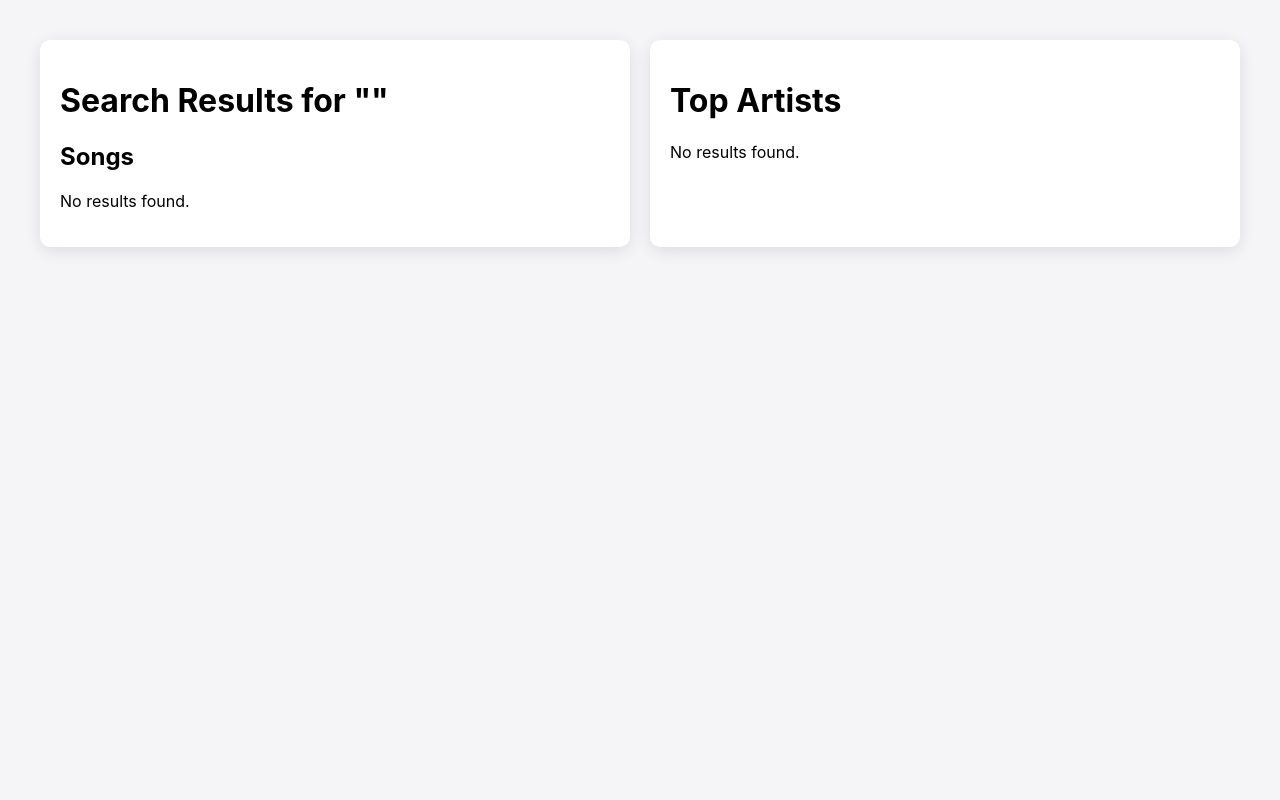
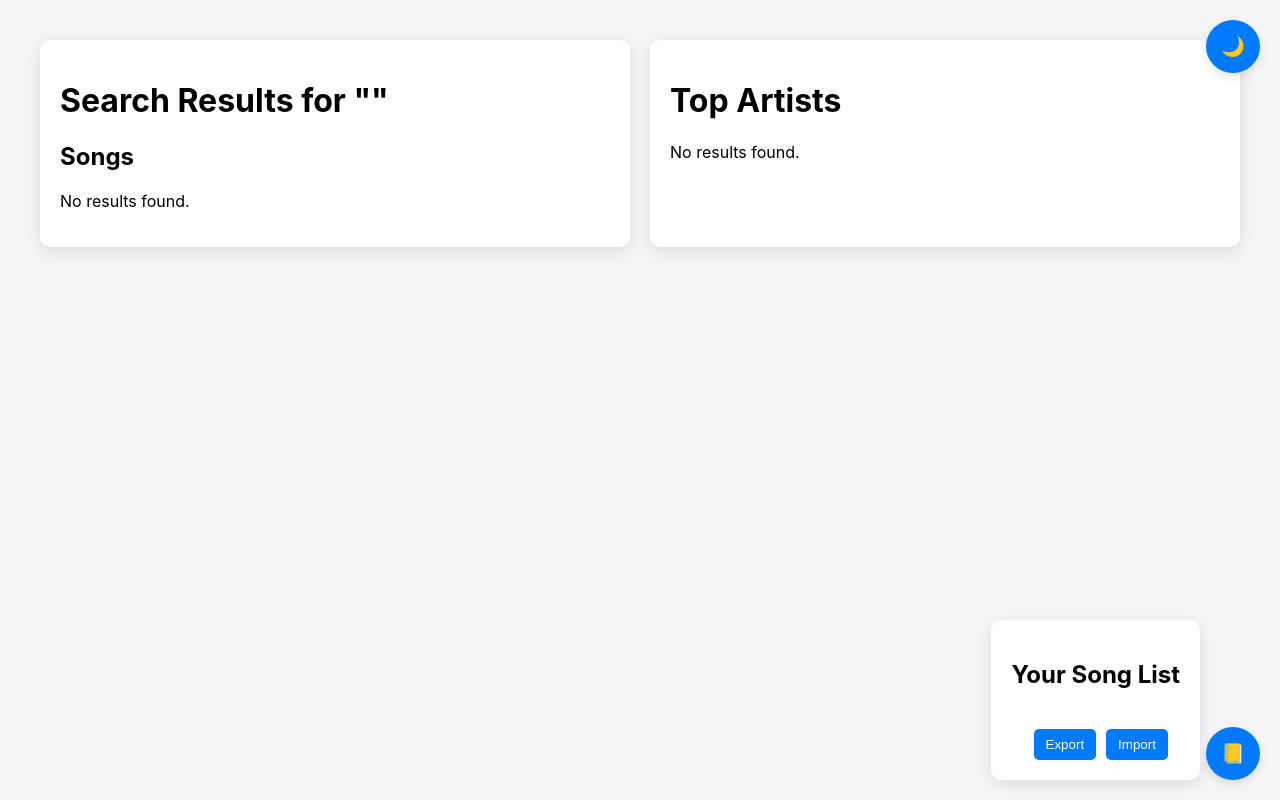
Before and after one commit to JohnStyleZ/lyricslookup, a Flask app: template templates/search_results.html in a window 1280 px wide. Run offline with Flask 3, Linux system fonts and the light colour scheme; the template is opened without the code that fills it, so the values that code supplies are empty.

Commit message:
Update search_results.html

```diff
--- a/templates/search_results.html
+++ b/templates/search_results.html
@@ -116,5 +116,19 @@
             {% else %}
                 <p>No results found.</p>
             {% endif %}
+        <!-- Include floating button and song list container -->
+        {% include 'floating_button.html' %}
+
+        <!-- Song list container (initially hidden) -->
+        <div class="song-list-container" id="songListContainer" style="display: none;">
+            <!-- Add your song list content here -->
+            <h2>Your Song List</h2>
+            <ul>
+                <li>Song 1</li>
+                <li>Song 2</li>
+                <!-- Add more dynamically or through your backend -->
+            </ul>
+            <button id="shareButton">Share</button>
+        </div>
 </body>
 </html>
```
